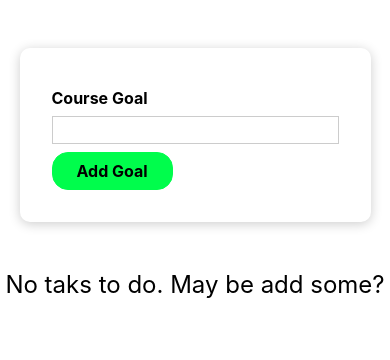
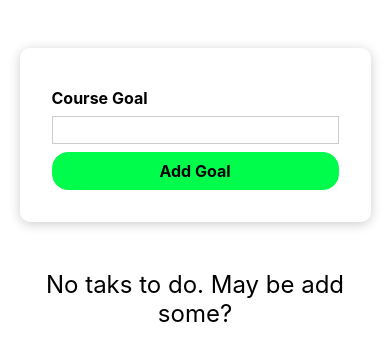
Before and after one commit to SushanthReddy-49/SimpleToDoApp, a React (Create React App) app: page / in a window 390 px wide. Shown: the top 360 px of the page. Built offline with nearby package versions, Linux system fonts and the light colour scheme.

Commit message:
Small Changes for Media Queries .

```diff
--- a/src/App.js
+++ b/src/App.js
@@ -25,8 +25,12 @@ function App() {
 
   return (
     <div>
+      <div>
       <InputBoard onAddgoal={goalHandler}/>
-      {content}
+      </div>
+      <div style={{maxWidth:'90%', margin:'0px auto'}}>
+        {content}
+      </div>
     </div>
   );
 }
--- a/src/Components/InputBox/InputBoard.css
+++ b/src/Components/InputBox/InputBoard.css
@@ -32,6 +32,7 @@
 
 .button{
     font: inherit;
+    width: 100%;
     border-radius: 1rem;
     padding: 0.5rem 1.5rem;
     border: 1px solid #00fd4c;
@@ -46,3 +47,9 @@
     background: #01d641;
     border: 1px solid  #01d641;
 }
+
+@media(min-width:768px){
+    .button{
+        width:auto;
+    }
+}
--- a/src/Components/TaskBoard/Task.css
+++ b/src/Components/TaskBoard/Task.css
@@ -20,6 +20,7 @@
   display: flex;
   align-items: center;
   justify-content: center;
+  margin: 0px 2px;
 }
 
 .delete-button {
```
Also changed, not shown: src/Components/InputBox/InputBoard.js (+11 -11 lines).
